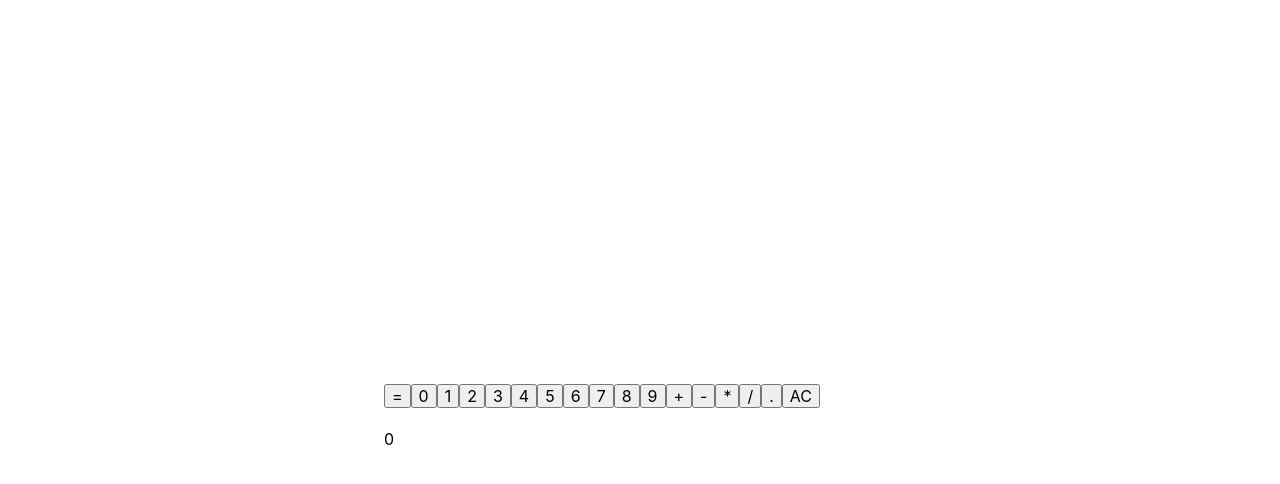
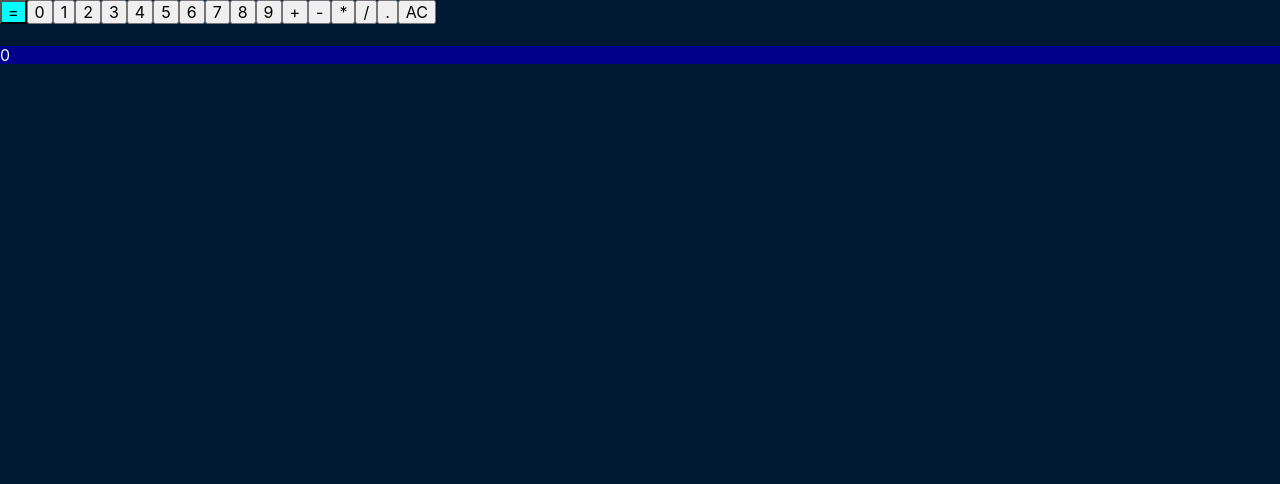
Before and after one commit to v86861062/fcc-javascript-calculator, a React (Create React App) app: page / in a window 1280 px wide. Shown: the top 484 px of the page. Built offline with nearby package versions, Linux system fonts and the light colour scheme.

Commit message:
Add scss

```diff
--- a/src/App.scss
+++ b/src/App.scss
@@ -1,3 +1,86 @@
-.test {
-  margin: 30%;
+.calculator {
+  margin: 10%;
+  background-color: green;
+  display: grid;
+  grid-template-columns: repeat(4, 1fr);
+  grid-template-rows: repeat(7, 1fr);
 }
+
+#formula {
+  grid-area: 1 / 1 / span 1 / span 4;
+  background-color: red;
+}
+#display {
+  grid-area: 2 / 1 / span 1 / span 4;
+  background-color: darkblue;
+}
+
+#add {
+  grid-area: 3 / 1 / span 1 / span 1;
+}
+#subtract {
+  grid-area: 3 / 2 / span 1 / span 1;
+}
+#multiply {
+  grid-area: 3 / 3 / span 1 / span 1;
+}
+#divide {
+  grid-area: 3 / 4 / span 1 / span 1;
+}
+
+#seven {
+  grid-area: 4 / 1 / span 1 / span 1;
+}
+#eight {
+  grid-area: 4 / 2 / span 1 / span 1;
+}
+#nine {
+  grid-area: 4 / 3 / span 1 / span 1;
+}
+
+#four {
+  grid-area: 5 / 1 / span 1 / span 1;
+}
+#five {
+  grid-area: 5 / 2 / span 1 / span 1;
+}
+#six {
+  grid-area: 5 / 3 / span 1 / span 1;
+}
+
+#three {
+  grid-area: 6 / 1 / span 1 / span 1;
+}
+#two {
+  grid-area: 6 / 2 / span 1 / span 1;
+}
+#one {
+  grid-area: 6 / 3 / span 1 / span 1;
+}
+
+#zero {
+  grid-area: 7 / 1 / span 1 / span 2;
+}
+#decimal {
+  grid-area: 7 / 3 / span 1 / span 1;
+}
+
+#clear {
+  grid-area: 4 / 4 / span 2 / span 1;
+}
+#equals {
+  grid-area: 6 / 4 / span 2 / span 1;
+}
+
+
+
+
+
+#equals {
+
+  background-color: aqua;
+}
+
+#clear {
+
+}
--- a/src/index.css
+++ b/src/index.css
@@ -6,6 +6,8 @@ body {
     sans-serif;
   -webkit-font-smoothing: antialiased;
   -moz-osx-font-smoothing: grayscale;
+  background-color: hsl(210, 100%, 10%);
+  color: aliceblue;
 }
 
 code {
```
